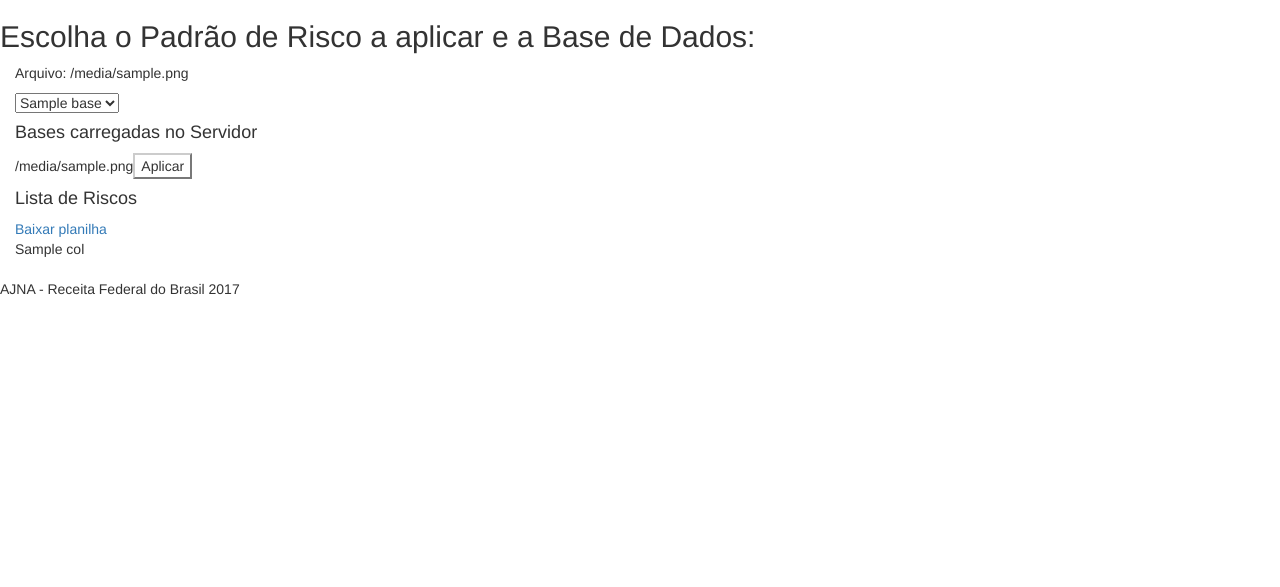
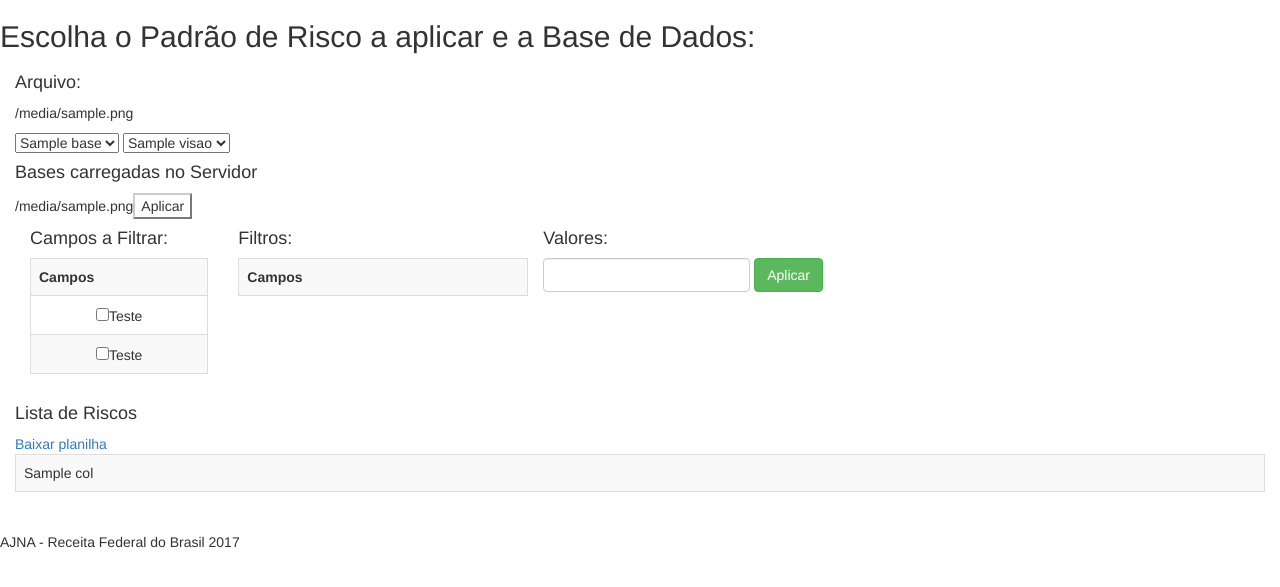
Before and after one commit to IvanBrasilico/ajna_docs, a Flask app: template sentinela/templates/bases-adauto.html in a window 1280 px wide. Shown: the top 587 px of the page. Run offline with Flask 2, Linux system fonts and the light colour scheme; the template is opened without the code that fills it: most values are stand-ins (such as "Sample title", 1, 10 or a date in 2020); lists and menus that the app fills with data are empty; some libraries are stand-ins or nearby versions.

Commit message:
bases-adauto e app
removido ano e mesdia para poder rodar a aplicação

```diff
--- a/sentinela/app.py
+++ b/sentinela/app.py
@@ -119,7 +119,7 @@ def importa():
     return redirect(url_for('list_files', erro=erro))
 
 
-@app.route('/risco')
+@app.route('/risco', methods=['POST'])
 def risco():
     lista_arquivos = []
     baseid = request.args.get('base')
@@ -130,11 +130,11 @@ def risco():
         bases = os.listdir(CSV_FOLDER)
     for base in bases:
         for ano in os.listdir(os.path.join(CSV_FOLDER, base)):
-            for mesdia in os.listdir(os.path.join(CSV_FOLDER, base, ano)):
+            for mesdia in os.listdir(os.path.join(CSV_FOLDER)):
                 lista_arquivos.append(base + '/' + ano + '/' + mesdia)
     bases = session.query(BaseOriginal).all()
     visoes = session.query(Visao).all()
-    return render_template('bases.html',
+    return render_template('bases-adauto.html',
                            lista_arquivos=lista_arquivos,
                            bases=bases,
                            visoes=visoes)
@@ -165,7 +165,7 @@ def aplica_risco():
     with open(csv_salvo, 'w', encoding=ENCODE) as csv_out:
         writer = csv.writer(csv_out)
         writer.writerows(lista_risco)
-    return render_template('bases.html',
+    return render_template('bases-adauto.html',
                            bases=bases,
                            baseid=baseid,
                            filename=path,
--- a/sentinela/templates/bases-adauto.html
+++ b/sentinela/templates/bases-adauto.html
@@ -3,10 +3,18 @@
     <div id="top" class="row">
         <h2>Escolha o Padrão de Risco a aplicar e a Base de Dados:</h2>
         <div class="col-md-12">
-            <p>Arquivo: {{filename}}</p>
+            <nobr>
+                <h4>Arquivo: </h4>
+                <p>{{filename}}</p>
+            </nobr>
             <select name="base" id="base">
                 {% for base in bases %}
                 <option value="{{ base.id }}">{{ base.nome }}</option>
+                {% endfor %}
+            </select>
+            <select name="visao" id="visao">
+                {% for visao in visoes %}
+                <option value="{{ visao.id }}">{{ visao.nome }}</option>
                 {% endfor %}
             </select>
             {% if lista_arquivos %}
@@ -24,13 +32,55 @@
             {% endif %}
         </div>
     </div>
+    <div class="table-responsive col-sm-2">
+        <h4>Campos a Filtrar: </h4>
+        <table class="inlineTable table table-striped table-bordered table-hover table-responsive" cellspacing="0" cellpadding="0"
+            id="campos">
+            <th>Campos </th>
+            <tr>
+                <td id="campo" align="center">
+                    <input type="checkbox" name="chave">Teste
+                </td>
+            </tr>
+            <tr>
+                <td id="campo" align="center">
+                    <input type="checkbox" name="chave">Teste
+                </td>
+            </tr>
+        </table>
+    </div>
     <div id="list" class="row">
+        <div class="table-responsive col-sm-3">
+            <h4>Filtros: </h4>
+            <table class="inlineTable table table-striped table-bordered table-hover table-responsive" id="filtros">
+                        <th>Campos </th>
+                        <tr></tr>
+            </table>
+            &nbsp;
+        </div>
+        <h4>Valores: </h4>
+        <form id="frmvalores" onsubmit="add_td()" class="form-inline">
+            <div class="form-group">
+                <input id="inp" class="form-control form-control-sm" type="text">
+            </div>
+            <div class="form-group">
+                <button onclick="add_td()" id="btn_aplicar" type="button" class="btn btn-success">Aplicar</button>
+            </div>
+        </form>
+        &nbsp;
+        <div class="table-responsive col-sm-3">
+            <table class="inlineTable table table-striped table-bordered table-hover table-responsive" id="valores">
+                <tr>
+                </tr>
+            </table>
+            &nbsp;
+        </div>
         <div class="table-responsive col-md-12">
             <h4>Lista de Riscos</h4>
             {% if csv_salvo %}
             <a href="/static/{{csv_salvo}}">Baixar planilha</a>
             {% endif %}
-            <table>
+            <table class="inlineTable table table-striped table-bordered table-hover table-responsive" id="riscos">
                 {% for row in lista_risco %}
                 <tr>
                     {% for col in row %}
@@ -54,6 +104,47 @@
 <script>
     function aplica_risco(filename) {
         window.location.assign('/aplica_risco?filename=' + filename +
-                               '&base=' + $("#base").val())
+            '&base=' + $("#base").val() +
+            '&visao=' + $("#visao").val()
+        )
+    }
+
+    var campos = document.querySelector("#campos tbody");
+    var valores = document.querySelector("#valores tbody");
+    var filtros = document.querySelector("#filtros tbody");
+    var chave = document.querySelectorAll("input[type='checkbox'][name='chave']");
+
+    function clona(element) {
+        $(filtros).append(
+            $('<tr>').append(
+                $('<td>').text($(element.parentNode.parentNode).val())
+            )
+        )
+    }
+    function remove(element) {
+        $(element).find('id', 'cln').remove();
+
+    }
+
+    function add_td() {
+        $(valores).append(
+            $('<tr>').append(
+                $('<td>').text($("#inp").val()),
+                $('<td align="center">').html('<input type="button" class="btn  btn-danger" value="x" onclick="deleteRow(this)" />')
+            ));
+        $("#inp").val('');
+    }
+
+    function deleteRow(atd) {
+        var atr = atd.parentNode.parentNode;
+        atr.parentNode.removeChild(atr);
+    }
+
+    var adicionarOnClick = function () {
+        var escopo = this.checked ? clona(this.parentNode.parentNode) : remove(this.parentNode.parentNode)
+    };
+
+    for (var indice in chave) {
+        chave[indice].onclick = adicionarOnClick;
     }
 </script> {% endblock %}
```
